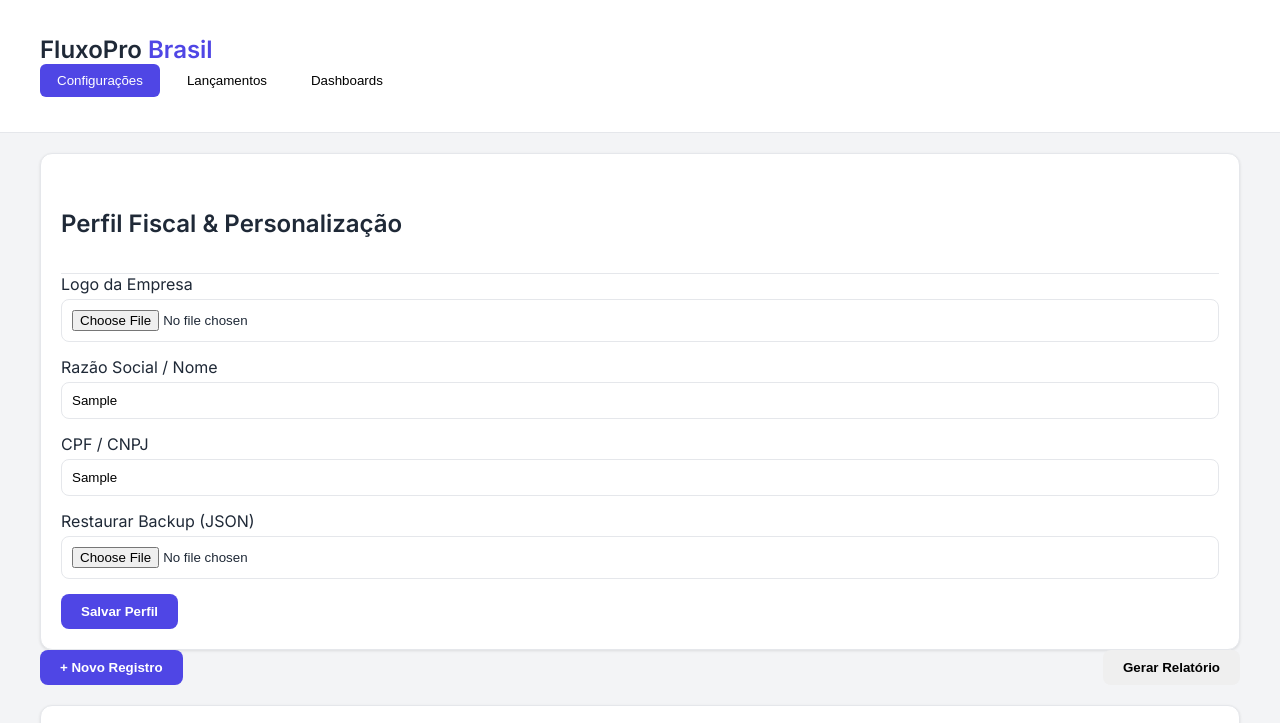
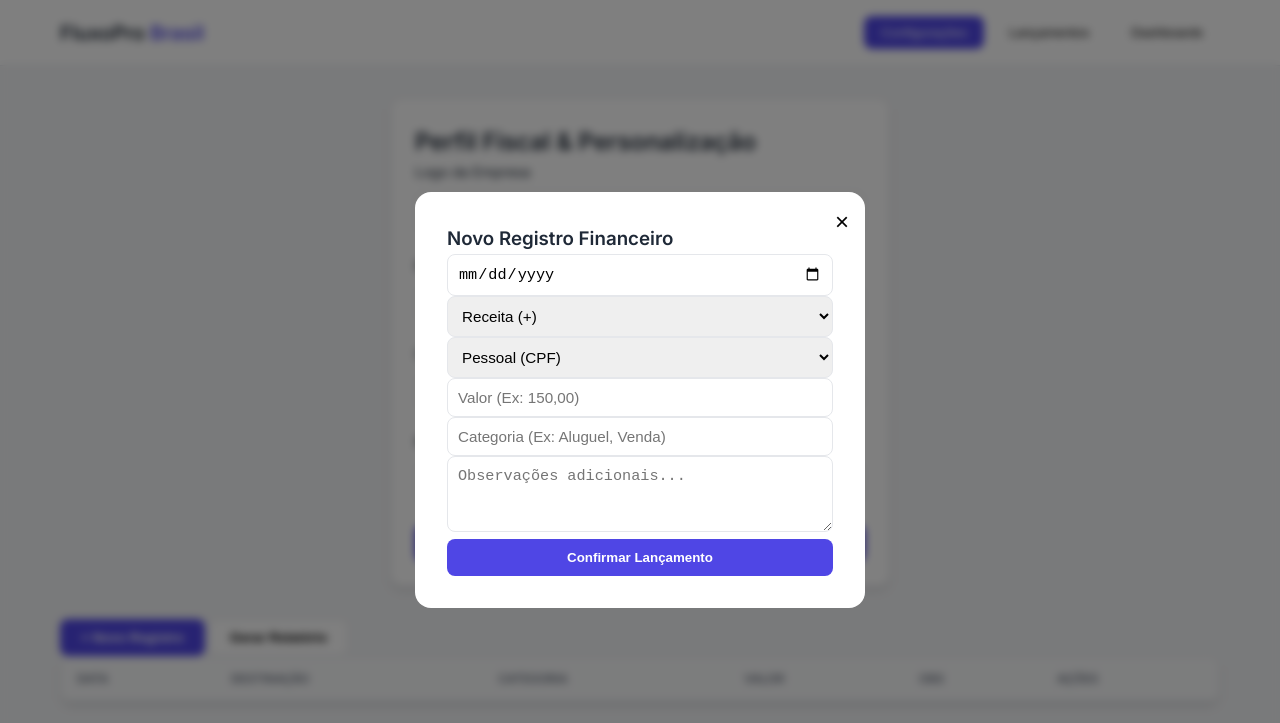
Before and after one commit to Victor30011991/meu_agente_fiscal, a plain HTML site: page index.html in a window 1280 px wide. Both pictures are taken after typing "Sample", "Sample" into the empty fields and a click on the button "+ Novo Registro". Shown: the top 723 px of the page. Drawn offline with nearby package versions, Linux system fonts and the light colour scheme.

Commit message:
Refactor CSS variables and styles for consistency

```diff
--- a/style.css
+++ b/style.css
@@ -1,41 +1,173 @@
+/* -- VARIAVEIS E RESET -- */
 :root {
-    --primary: #4f46e5; --success: #10b981; --danger: #ef4444;
-    --bg: #f3f4f6; --white: #ffffff; --text: #1f2937; --border: #e5e7eb;
+    --primary: #4f46e5;
+    --primary-dark: #3730a3;
+    --success: #10b981;
+    --danger: #ef4444;
+    --warning: #f59e0b;
+    --bg: #f3f4f6;
+    --white: #ffffff;
+    --text-main: #1f2937;
+    --text-muted: #6b7280;
+    --border: #e5e7eb;
+    --shadow: 0 4px 6px -1px rgba(0, 0, 0, 0.1), 0 2px 4px -1px rgba(0, 0, 0, 0.06);
 }
-body { font-family: 'Inter', sans-serif; background: var(--bg); color: var(--text); margin: 0; }
-.container { max-width: 1200px; margin: 0 auto; padding: 20px; }
 
-/* Header */
-header { background: var(--white); border-bottom: 1px solid var(--border); padding: 15px 0; }
-.header-content { display: flex; justify-content: space-between; align-items: center; }
-.brand h1 { font-size: 1.5rem; margin: 0; }
+* { box-sizing: border-box; margin: 0; padding: 0; }
+
+body {
+    font-family: 'Inter', sans-serif;
+    background-color: var(--bg);
+    color: var(--text-main);
+    line-height: 1.6;
+}
+
+.container {
+    max-width: 1200px;
+    margin: 0 auto;
+    padding: 0 20px;
+}
+
+/* -- HEADER -- */
+.main-header {
+    background: var(--white);
+    border-bottom: 1px solid var(--border);
+    padding: 1rem 0;
+    position: sticky;
+    top: 0;
+    z-index: 100;
+}
+
+.header-flex {
+    display: flex;
+    justify-content: space-between;
+    align-items: center;
+}
+
+.brand h1 { font-size: 1.25rem; font-weight: 600; }
 .brand span { color: var(--primary); }
 
-/* Navigation */
-nav { display: flex; gap: 10px; }
-.nav-btn { background: none; border: 1px solid transparent; padding: 8px 16px; border-radius: 6px; cursor: pointer; transition: 0.3s; }
-.nav-btn.active { background: var(--primary); color: white; }
+.main-nav { display: flex; gap: 0.5rem; }
 
-/* Cards & Dashboards */
-.card { background: var(--white); border-radius: 12px; border: 1px solid var(--border); padding: 20px; box-shadow: 0 1px 3px rgba(0,0,0,0.1); }
-.dash-grid { display: grid; grid-template-columns: repeat(auto-fit, minmax(350px, 1fr)); gap: 20px; margin-top: 20px; }
-.chart-box { min-height: 350px; }
+.nav-btn {
+    background: transparent;
+    border: 1px solid transparent;
+    padding: 0.5rem 1rem;
+    border-radius: 0.5rem;
+    cursor: pointer;
+    font-weight: 500;
+    transition: all 0.2s;
+}
 
-/* Table */
-.table-wrapper { margin-top: 20px; overflow-x: auto; }
-table { width: 100%; border-collapse: collapse; text-align: left; }
-th { padding: 12px; border-bottom: 2px solid var(--border); font-size: 0.8rem; color: #6b7280; }
-td { padding: 12px; border-bottom: 1px solid var(--border); }
+.nav-btn.active {
+    background: var(--primary);
+    color: var(--white);
+}
 
-/* Buttons */
-.btn { padding: 10px 20px; border-radius: 8px; border: none; font-weight: 600; cursor: pointer; display: inline-flex; align-items: center; gap: 8px; }
+/* -- CARDS -- */
+.card {
+    background: var(--white);
+    border-radius: 0.75rem;
+    border: 1px solid var(--border);
+    padding: 1.5rem;
+    box-shadow: var(--shadow);
+    margin-bottom: 1.5rem;
+}
+
+.card-centered { max-width: 500px; margin: 2rem auto; }
+
+/* -- TABELAS -- */
+.table-responsive { overflow-x: auto; padding: 0; }
+
+.data-table {
+    width: 100%;
+    border-collapse: collapse;
+}
+
+.data-table th {
+    background: #f9fafb;
+    padding: 0.75rem 1rem;
+    text-align: left;
+    font-size: 0.75rem;
+    text-transform: uppercase;
+    color: var(--text-muted);
+    border-bottom: 2px solid var(--border);
+}
+
+.data-table td {
+    padding: 1rem;
+    border-bottom: 1px solid var(--border);
+    font-size: 0.875rem;
+}
+
+/* -- BOTÕES -- */
+.btn {
+    display: inline-flex;
+    align-items: center;
+    justify-content: center;
+    padding: 0.625rem 1.25rem;
+    border-radius: 0.5rem;
+    font-weight: 600;
+    cursor: pointer;
+    transition: 0.2s;
+    border: 1px solid transparent;
+}
+
 .btn-primary { background: var(--primary); color: white; }
-.btn-sec { background: var(--white); border: 1px solid var(--border); }
-.action-bar { display: flex; justify-content: space-between; margin-bottom: 20px; }
+.btn-primary:hover { background: var(--primary-dark); }
+.btn-secondary { background: white; border-color: var(--border); }
+.btn-block { width: 100%; }
 
-/* Modal */
-.modal { display: none; position: fixed; inset: 0; background: rgba(0,0,0,0.5); align-items: center; justify-content: center; z-index: 1000; }
-.modal-content { background: white; padding: 30px; border-radius: 16px; width: 90%; max-width: 500px; position: relative; }
-.close { position: absolute; top: 15px; right: 20px; font-size: 24px; cursor: pointer; }
-.form-group { margin-bottom: 15px; }
-input, select, textarea { width: 100%; padding: 10px; border: 1px solid var(--border); border-radius: 8px; margin-top: 5px; box-sizing: border-box; }
+/* -- DASHBOARDS -- */
+.dash-grid {
+    display: grid;
+    grid-template-columns: repeat(auto-fit, minmax(320px, 1fr));
+    gap: 1.5rem;
+}
+
+.chart-container { position: relative; height: 300px; width: 100%; }
+
+/* -- MODAIS -- */
+.modal-overlay {
+    display: none;
+    position: fixed;
+    inset: 0;
+    background: rgba(0, 0, 0, 0.5);
+    backdrop-filter: blur(4px);
+    align-items: center;
+    justify-content: center;
+    z-index: 1000;
+}
+
+.modal-box {
+    background: white;
+    padding: 2rem;
+    border-radius: 1rem;
+    width: 90%;
+    max-width: 450px;
+    position: relative;
+}
+
+.modal-close {
+    position: absolute;
+    top: 1rem;
+    right: 1rem;
+    font-size: 1.5rem;
+    background: none;
+    border: none;
+    cursor: pointer;
+}
+
+/* -- FORMULARIOS -- */
+.form-group { margin-bottom: 1.25rem; }
+.form-group label { display: block; font-size: 0.875rem; font-weight: 500; margin-bottom: 0.4rem; }
+
+input, select, textarea {
+    width: 100%;
+    padding: 0.625rem;
+    border: 1px solid var(--border);
+    border-radius: 0.5rem;
+    font-size: 0.95rem;
+}
+
+input:focus { outline: 2px solid var(--primary); border-color: transparent; }
```
